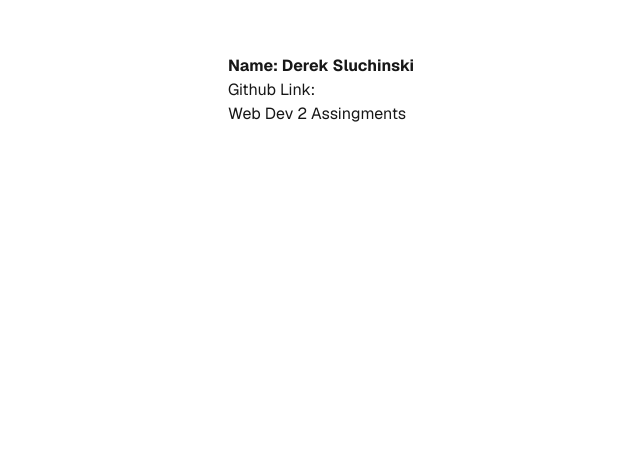
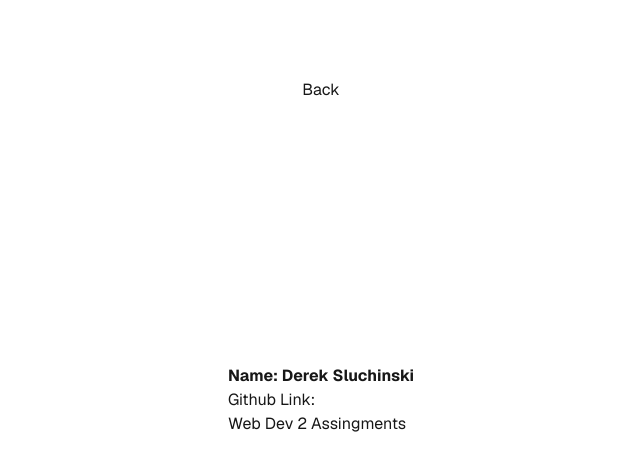
Before and after one commit to D-Sluchinski/cprg306-assignments, a Next.js app: page /week-2 in a window 1280 px wide. Shown: the top 470 px of the page, without its empty margins (319-959 px from the left). Built offline with nearby package versions, Linux system fonts and the light colour scheme.

Commit message:
back button week 2 and 3
add week 2 and 3 back button

```diff
--- a/app/page.js
+++ b/app/page.js
@@ -10,6 +10,7 @@ export default function Home() {
           <h1>WEB DEV 2</h1>
 
           <Link href={"/week-2"} className="hover:underline">Week 2</Link>
+          <Link href={"/week-3"} className="hover:underline">Week 3</Link>
         </div>
       </main>
     </div>
--- a/app/week-2/page.js
+++ b/app/week-2/page.js
@@ -1,10 +1,13 @@
 // http://localhost:3000/week-2
 
 import StudentInfo from "./student-info";
+import Link from "next/link";
 
 export default function Page() {
   return (
+
     <div className="grid grid-rows-[20px_1fr_20px] items-center justify-items-center min-h-screen p-8 pb-20 gap-16 sm:p-20 font-[family-name:var(--font-geist-sans)]">
+      <div className="p-5"><Link href={'/'} className="hover:underline">Back</Link></div>
       <StudentInfo/>
     </div>
   );
--- a/app/week-3/page.js
+++ b/app/week-3/page.js
@@ -3,7 +3,8 @@
 export default function Page(){
 return(
 <div>
-
+    <div className="p-5"><Link href={'/'} className="hover:underline">Back</Link></div>
+    <h1>Week 3</h1>
 
 </div>
 );
```
